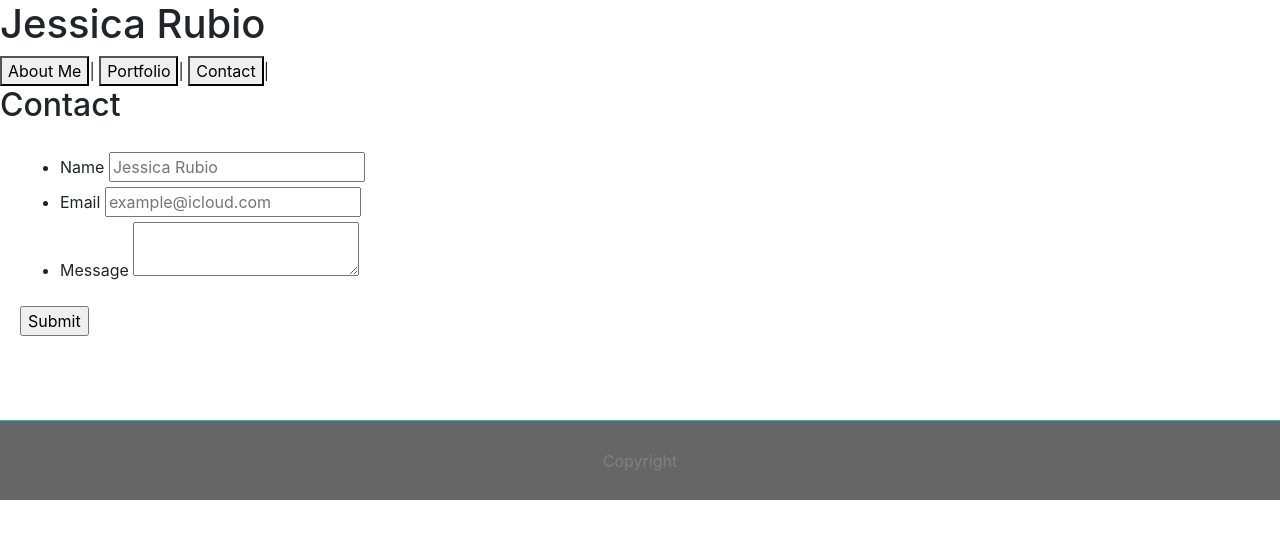
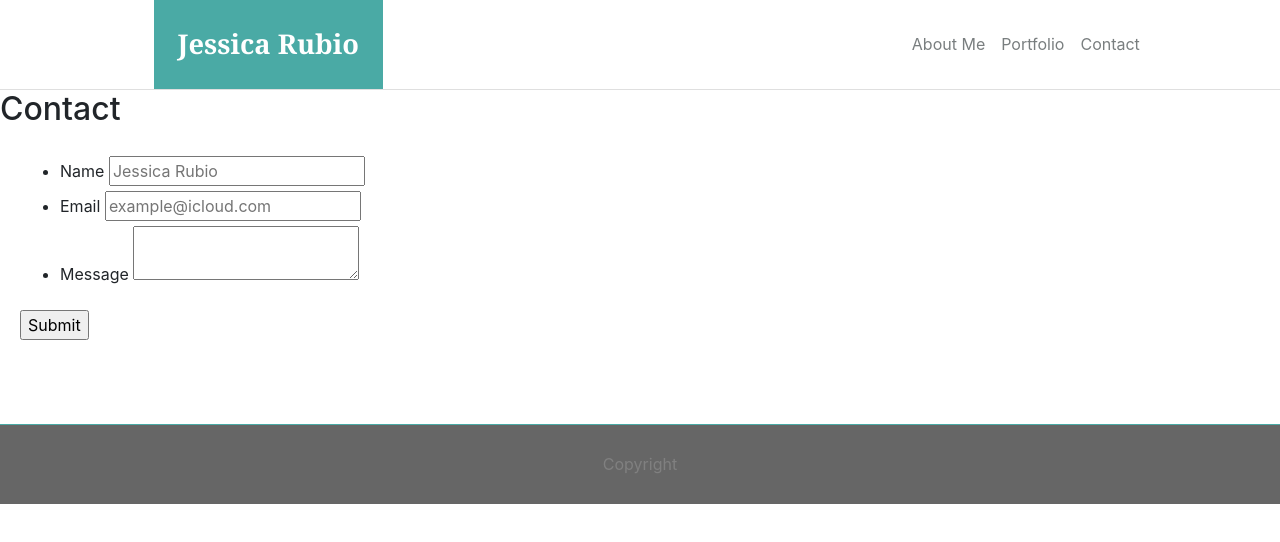
Before and after one commit to Jrubi89/Bootstrap_Portfolio, a plain HTML site: page contact.html in a window 1280 px wide. Drawn offline with nearby package versions, Linux system fonts and the light colour scheme.

Commit message:
updating

```diff
--- a/contact.html
+++ b/contact.html
@@ -1,23 +1,35 @@
+
 <!DOCTYPE html>
 <html>
-    <head>
-        <meta charset="utf-8">
-        <title>About Me Page</title>
-        <link rel="stylesheet" href="https://maxcdn.bootstrapcdn.com/bootstrap/4.0.0/css/bootstrap.min.css" integrity="sha384-Gn5384xqQ1aoWXA+058RXPxPg6fy4IWvTNh0E263XmFcJlSAwiGgFAW/dAiS6JXm" crossorigin="anonymous">
-        <link rel="stylesheet" type="text/css" href="Assets/CSS/style.css">
+<head>
+    <meta charset="UTF-8">
+    <title>About</title>
+    <link rel="stylesheet" href="https://maxcdn.bootstrapcdn.com/bootstrap/4.0.0/css/bootstrap.min.css" integrity="sha384-Gn5384xqQ1aoWXA+058RXPxPg6fy4IWvTNh0E263XmFcJlSAwiGgFAW/dAiS6JXm" crossorigin="anonymous">
+    <link rel="stylesheet" type="text/css" href="assets/css/style.css">
 </head>
+
 <body>
 
-    <header>
-        <div class="name-logo">
-            <h1>Jessica Rubio</h1>
+<nav class="navbar navbar-expand-lg navbar-light">
+        <a class="navbar-brand brand-name text-white">Jessica Rubio</a>
+        <button class="navbar-toggler" type="button" data-toggle="collapse" data-target="#navbarSupportedContent" aria-controls="navbarSupportedContent" aria-expanded="false" aria-label="Toggle navigation">
+            <span class="navbar-toggler-icon"></span>
+        </button>
+
+        <div class="collapse navbar-collapse" id="navbarSupportedContent">
+            <ul class="navbar-nav">
+                <li class="nav-item">
+                    <a class="nav-link" href="index.html">About Me</a>
+                </li>
+                <li class="nav-item">
+                    <a class="nav-link" href="portfolio.html">Portfolio</a>
+                </li>
+                <li class="nav-item">
+                    <a class="nav-link" href="contact.html">Contact</a>
+                </li>
+            </ul>
         </div>
-            <nav id="navbar">
-                <a href="index.html"><button class="button">About Me</button></a>|
-                <a href="portfolio.html"><button class="button">Portfolio</button></a>|
-                <a href="contact.html"><button class="button">Contact</button></a>|
-            </nav>
-    </header>
+</nav>
 
     <div class="main-container2">
         <section id="contact-box">
```
Also changed, not shown: index.html (+0 -1 lines), portfolio.html (+26 -16 lines).
